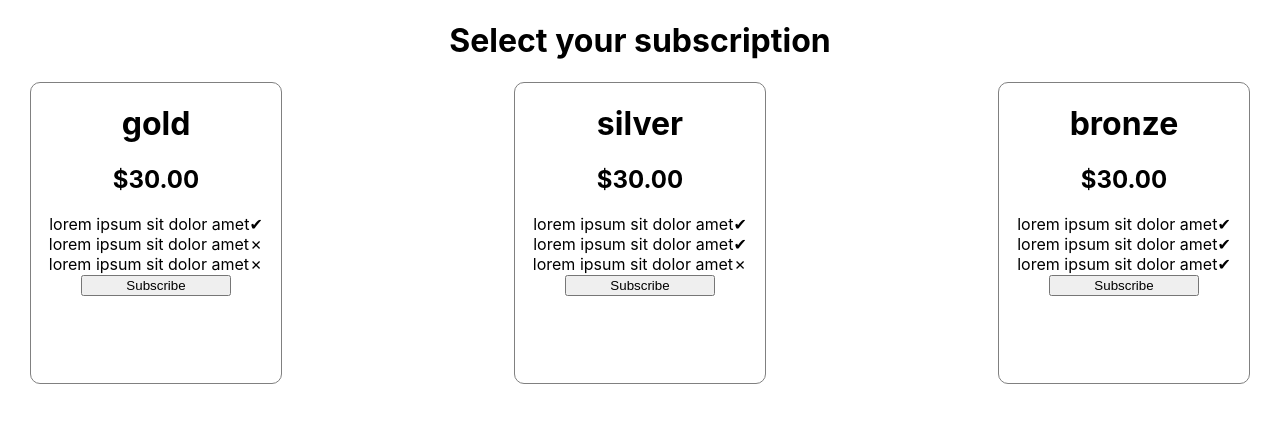
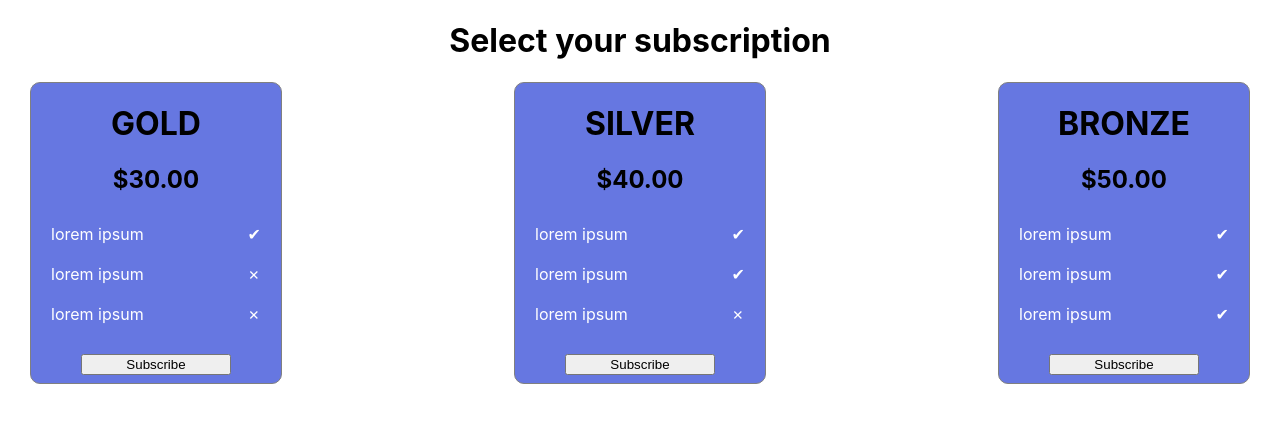
Before and after one commit to aapetsi/appruve, a React (Create React App) app: page / in a window 1280 px wide. Shown: the top 422 px of the page. Built offline with nearby package versions, Linux system fonts and the light colour scheme; data requests are answered from the project's data file.

Commit message:
add some more styling

```diff
--- a/db.json
+++ b/db.json
@@ -11,7 +11,7 @@
     {
       "id": 2,
       "category": "silver",
-      "price": "$30.00",
+      "price": "$40.00",
       "item1": true,
       "item2": true,
       "item3": false
@@ -19,7 +19,7 @@
     {
       "id": 3,
       "category": "bronze",
-      "price": "$30.00",
+      "price": "$50.00",
       "item1": true,
       "item2": true,
       "item3": true
--- a/src/components/PriceCard.js
+++ b/src/components/PriceCard.js
@@ -7,12 +7,23 @@ const Card = styled.div`
   height: 300px;
   border: 1px solid grey;
   border-radius: 10px;
+  background: #6677e1;
 `
 
 const Button = styled.button`
   width: 150px;
   text-align: center;
   margin: 0 auto;
+  margin-top: 20px;
+`
+
+const Details = styled.div`
+  color: white;
+  display: flex;
+  justify-content: space-between;
+  margin-left: 10px;
+  margin-right: 10px;
+  padding: 10px;
 `
 
 const PriceCard = ({ details }) => {
@@ -34,10 +45,10 @@ const PriceCard = ({ details }) => {
   }
   return (
     <Card>
-      <h1>{details.category}</h1>
+      <h1>{details.category.toUpperCase()}</h1>
       <h2>{details.price}</h2>
-      <div>
-        <span>lorem ipsum sit dolor amet</span>
+      <Details>
+        <span>lorem ipsum</span>
         <span>
           {details.item1 === true ? (
             <span>&#10004;</span>
@@ -45,10 +56,10 @@ const PriceCard = ({ details }) => {
             <span>&#10007;</span>
           )}
         </span>
-      </div>
+      </Details>
 
-      <div>
-        <span>lorem ipsum sit dolor amet</span>
+      <Details>
+        <span>lorem ipsum</span>
         <span>
           {details.item2 === true ? (
             <span>&#10004;</span>
@@ -56,10 +67,10 @@ const PriceCard = ({ details }) => {
             <span>&#10007;</span>
           )}
         </span>
-      </div>
+      </Details>
 
-      <div>
-        <span>lorem ipsum sit dolor amet</span>
+      <Details>
+        <span>lorem ipsum</span>
         <span>
           {details.item3 === true ? (
             <span>&#10004;</span>
@@ -67,7 +78,7 @@ const PriceCard = ({ details }) => {
             <span>&#10007;</span>
           )}
         </span>
-      </div>
+      </Details>
 
       <Button onClick={handleSubscription}>Subscribe</Button>
     </Card>
```
